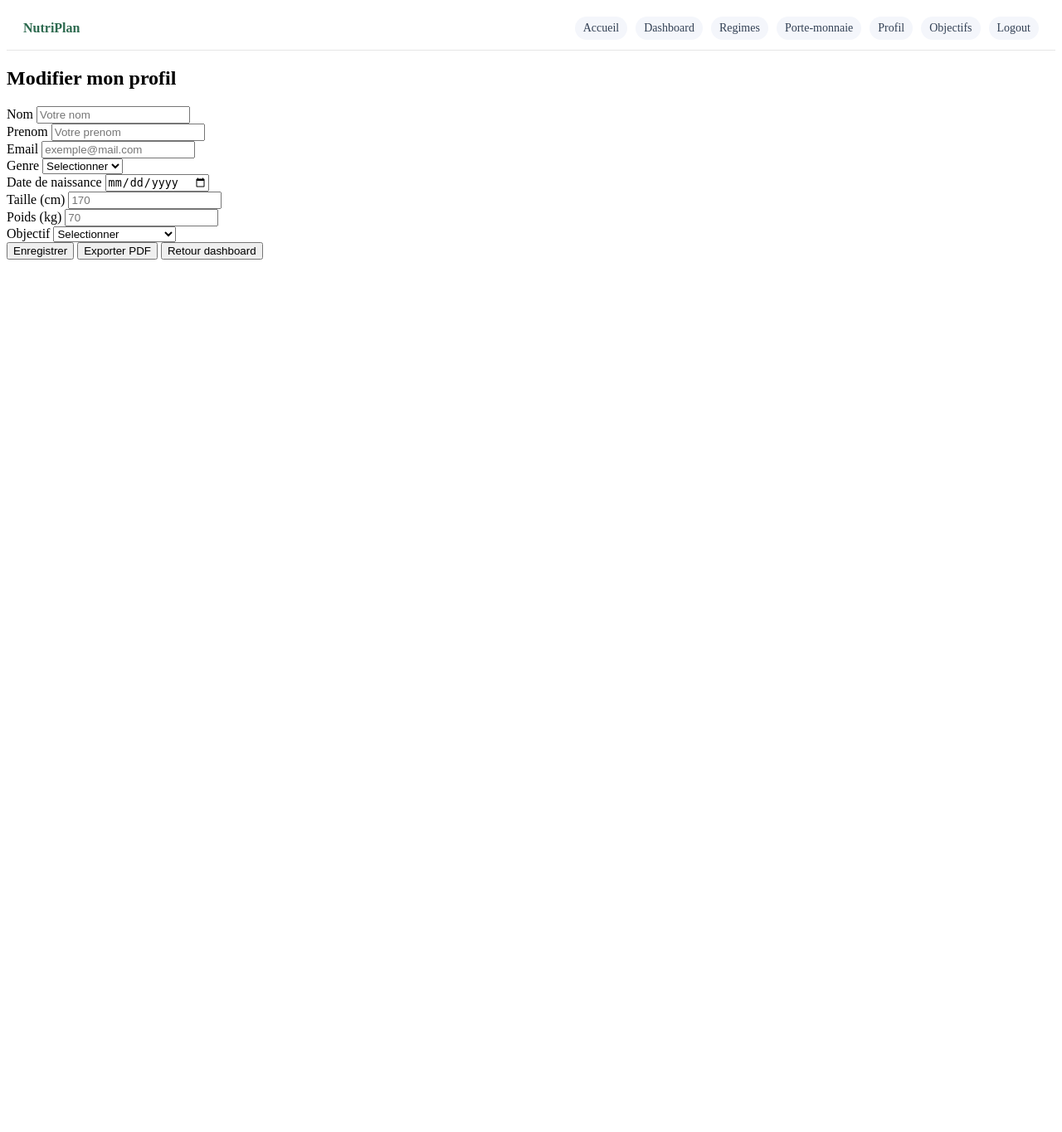
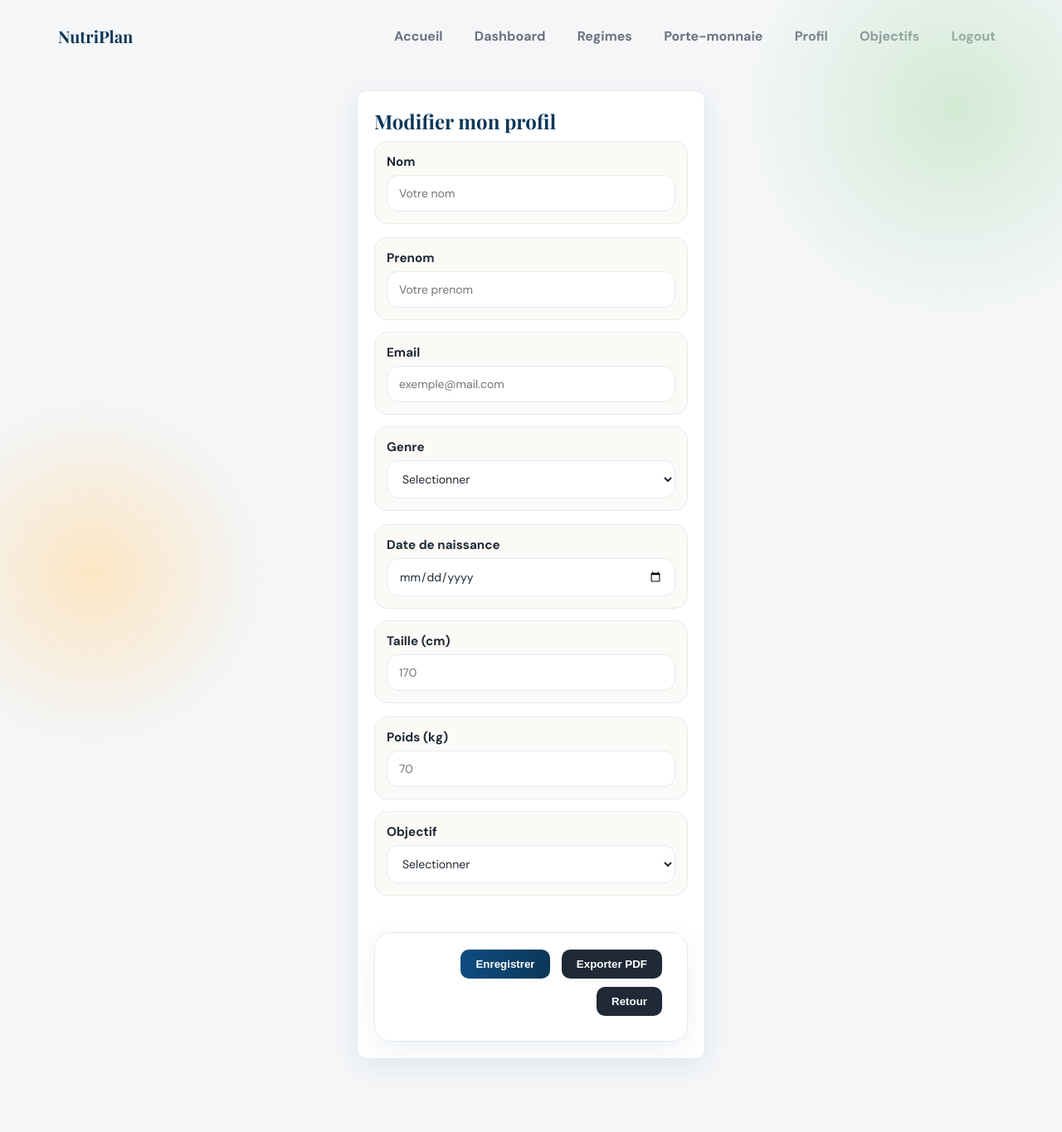
Before and after one commit to mahery069/PROJET-WEB, a CodeIgniter 4 app: the page made by app/Views/auth/profile.php in a window 1280 px wide. Shown: the whole page at 83% size. Before the commit the page ends 313 px from the top, so only its background shows below. Run offline with PHP 8.4 and a stand-in for CodeIgniter, Linux system fonts and the light colour scheme; the template is opened without the code that fills it, so the values that code supplies are empty; some libraries are stand-ins or nearby versions.

Commit message:
Style: Apply shared nutriplan layout to profile edit page

```diff
--- a/app/Views/auth/profile.php
+++ b/app/Views/auth/profile.php
@@ -4,7 +4,7 @@
     <meta charset="UTF-8">
     <meta name="viewport" content="width=device-width, initial-scale=1.0">
     <title>Profil - Modification</title>
-    <link rel="stylesheet" href="/assets/css/app-header.css">
+    <link rel="stylesheet" href="/assets/css/nutriplan.css">
 
 </head>
 <body>
@@ -22,7 +22,8 @@
     $genreValue = $user['genre'] ?? '';
     $objectifValue = $health['objectif'] ?? '';
     ?>
-    <div class="container">
+    <div class="wrap">
+        <div class="login-container">
             <h2>Modifier mon profil</h2>
 
         <?php if (session()->getFlashdata('success')): ?>
@@ -32,11 +33,12 @@
         <?php endif; ?>
 
             <form method="POST" action="/profil">
-            <div class="row">
+                <div class="grid">
                     <div class="form-group">
                         <label for="nom">Nom</label>
                         <input type="text" id="nom" name="nom" placeholder="Votre nom" value="<?= esc($nomValue) ?>">
                     </div>
+
                     <div class="form-group">
                         <label for="prenom">Prenom</label>
                         <input type="text" id="prenom" name="prenom" placeholder="Votre prenom" value="<?= esc($prenomValue) ?>">
@@ -48,6 +50,7 @@
                     <input type="email" id="email" name="email" placeholder="exemple@mail.com" value="<?= esc($user['email'] ?? '') ?>">
                 </div>
 
+                <div class="grid">
                     <div class="form-group">
                         <label for="genre">Genre</label>
                         <select id="genre" name="genre">
@@ -62,8 +65,9 @@
                         <label for="date_naissance">Date de naissance</label>
                         <input type="date" id="date_naissance" name="date_naissance" value="<?= esc($user['date_naissance'] ?? '') ?>">
                     </div>
+                </div>
 
-            <div class="row">
+                <div class="grid">
                     <div class="form-group">
                         <label for="taille">Taille (cm)</label>
                         <input type="number" id="taille" name="taille" placeholder="170" value="<?= esc($health['taille_cm'] ?? '') ?>">
@@ -84,12 +88,13 @@
                     </select>
                 </div>
 
-            <div class="button-group">
-                <button type="submit">Enregistrer</button>
-                <button type="button" class="secondary" onclick="window.location.href='/export-pdf'" title="Exporter en PDF">Exporter PDF</button>
-                <button type="button" class="secondary" onclick="window.location.href='/dashboard'">Retour dashboard</button>
+                <div class="actions">
+                    <button class="btn" type="submit">Enregistrer</button>
+                    <button type="button" class="btn secondary" onclick="window.location.href='/export-pdf'" title="Exporter en PDF">Exporter PDF</button>
+                    <button type="button" class="btn secondary" onclick="window.location.href='/dashboard'">Retour</button>
                 </div>
             </form>
         </div>
+    </div>
 </body>
 </html>
```
Lines whose indentation alone changed are shown as unchanged.
